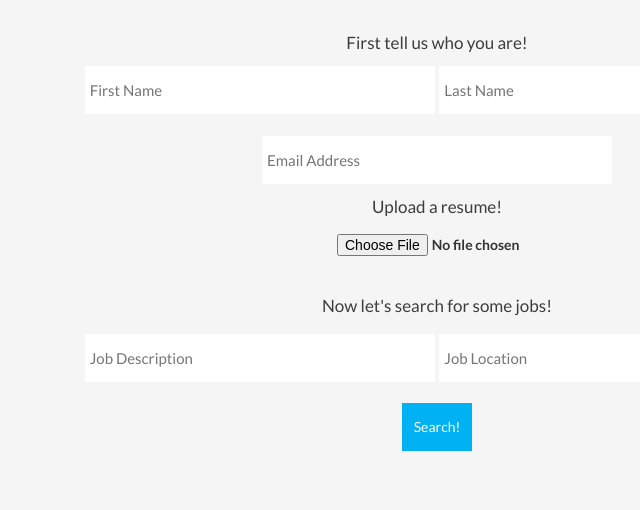
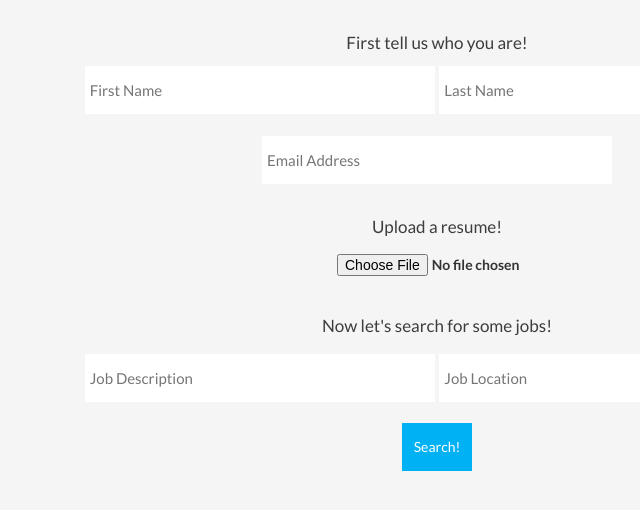
Before and after one commit to mandeep/Job-Automate, a Django app: page / in a window 1280 px wide. Shown: the part 235-745 px from the top of the page, without its empty margins (203-843 px from the left). Run offline with Django 3.2, Linux system fonts and the light colour scheme; some libraries are stand-ins or nearby versions.

Commit message:
Added line break after email text input

```diff
--- a/jobautomate/web_search/templates/web_search/index.html
+++ b/jobautomate/web_search/templates/web_search/index.html
@@ -6,7 +6,7 @@
         <meta charset="utf-8">
         <meta name="viewport" content="width=device-width, initial-scale=1">
         <link rel="stylesheet" href="{% static 'css/web_search.css' %}">
-        <link href='https://fonts.googleapis.com/css?family=Lato:400,700,300' rel='stylesheet' type='text/css'>
+        <link href='https://fonts.googleapis.com/css?family=Lato:300,400,700,900' rel='stylesheet' type='text/css'>
         <title>Jobomate</title>
         <script src="https://ajax.googleapis.com/ajax/libs/jquery/2.2.0/jquery.min.js"></script>
     </head>
@@ -44,6 +44,7 @@
                             {{ name_form }}
                             <br><br>
                             {{ email_form }}
+                            <br><br>
                         </p>
                     </div>
                 </div>
```
